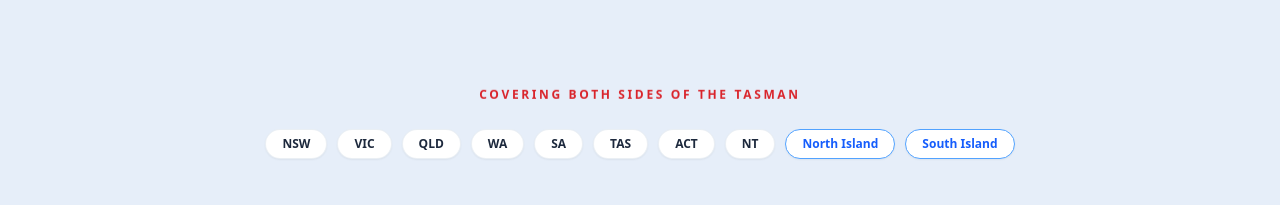
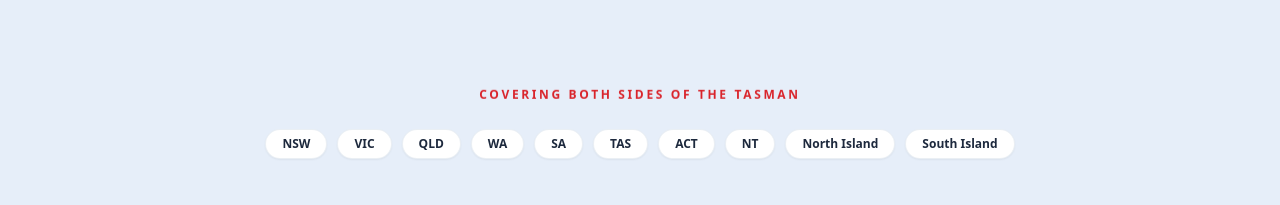
Before and after one commit to Nimradha/ElecQuant, a Next.js app: page / in a window 1280 px wide. Shown: the part 800-1005 px from the top of the page. Built offline with nearby package versions, Linux system fonts and the light colour scheme; no server answers; the database is empty; grey boxes are pictures that could not be loaded; a web font is replaced by a local one.

Commit message:
style: match North Island and South Island badges with Australian state pill styling

```diff
--- a/src/components/marketing/regional-coverage.tsx
+++ b/src/components/marketing/regional-coverage.tsx
@@ -47,7 +47,7 @@ export function RegionalCoverage() {
             {newZealandRegions.map((region) => (
               <span
                 key={region}
-                className="inline-flex items-center justify-center px-4 py-1.5 rounded-full bg-white text-blue-600 text-xs font-semibold shadow-xs border border-blue-400 hover:border-blue-500 transition-colors cursor-default select-none"
+                className="inline-flex items-center justify-center px-3.5 sm:px-4 py-1.5 rounded-full bg-white text-slate-800 text-xs font-semibold shadow-xs border border-slate-200/70 hover:border-slate-300 transition-colors cursor-default select-none"
               >
                 {region}
               </span>
```
